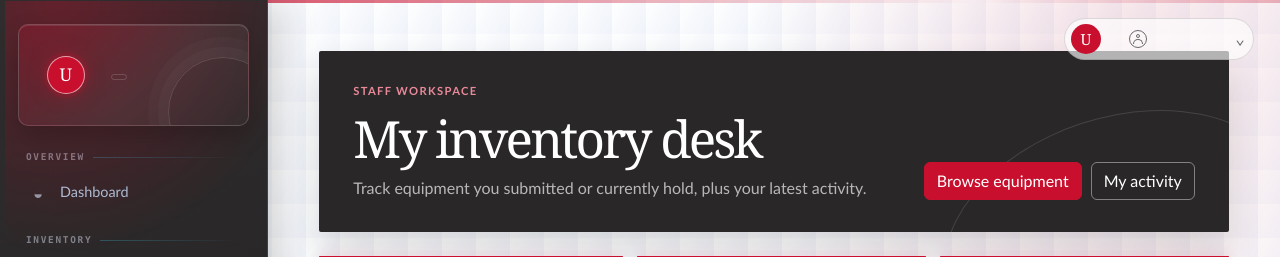
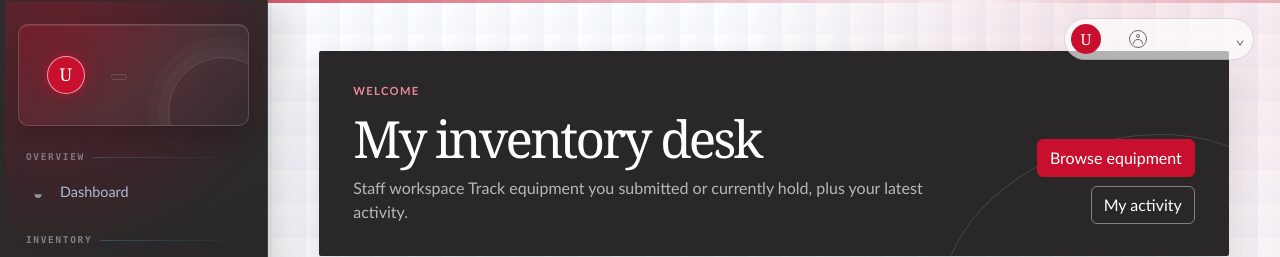
Before and after one commit to RJ-Batiller/ITEMS, a Flask app: template templates/staff_dashboard.html in a window 1280 px wide. Shown: the top 257 px of the page. Run offline with Flask 3, Linux system fonts and the light colour scheme; the template is opened without the code that fills it, so the values that code supplies are empty.

Commit message:
Restore staff dashboard welcome greeting

```diff
--- a/templates/staff_dashboard.html
+++ b/templates/staff_dashboard.html
@@ -2,9 +2,9 @@
 {% block content %}
 <section class="dashboard-hero">
     <div>
-        <p class="catalog-kicker mb-2">Staff workspace</p>
+        <p class="catalog-kicker mb-2">{{ session.get('login_greeting', 'Welcome') }}</p>
         <h1 class="dashboard-hero-title">My inventory desk</h1>
-        <p class="text-muted mb-0">Track equipment you submitted or currently hold, plus your latest activity.</p>
+        <p class="text-muted mb-0"><span class="staff-workspace-label">Staff workspace</span> Track equipment you submitted or currently hold, plus your latest activity.</p>
     </div>
     <div class="dashboard-hero-actions">
         <a href="{{ url_for('equipment') }}" class="btn btn-primary">Browse equipment</a>
```
